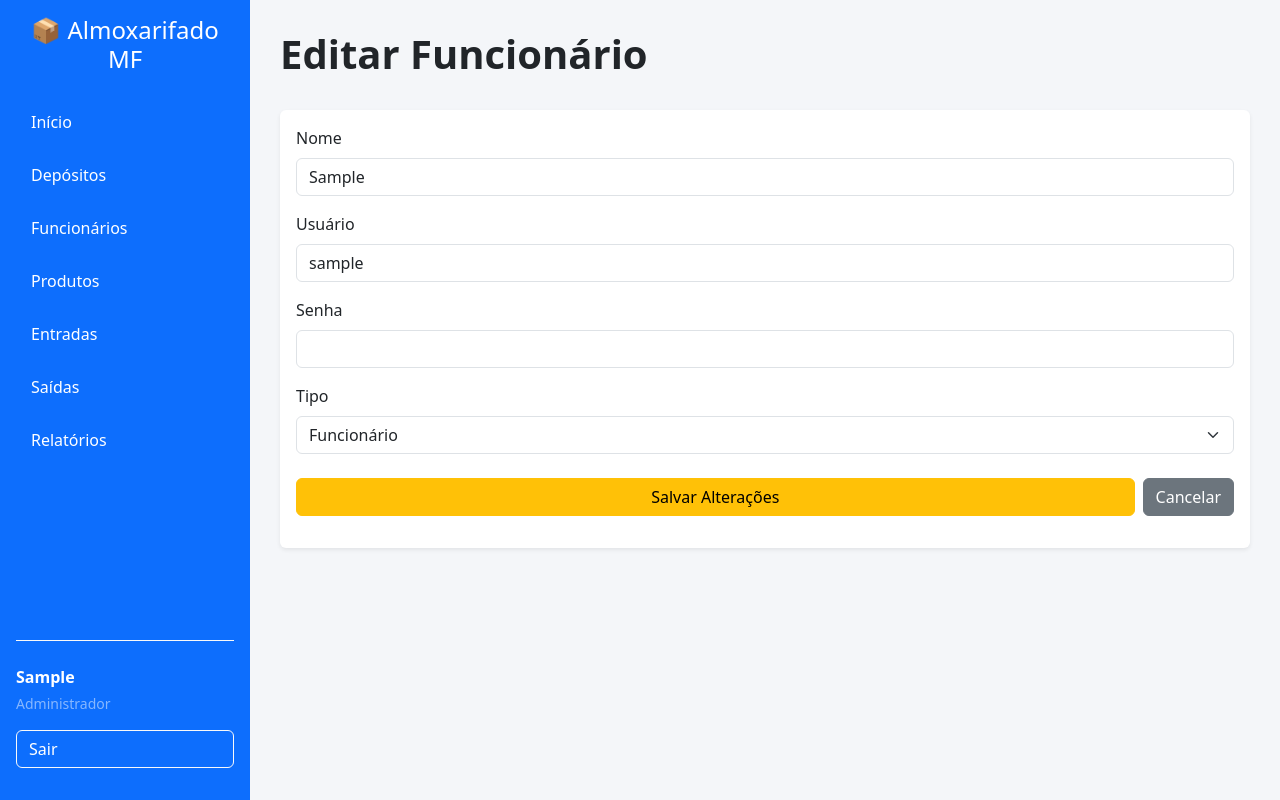
After one commit to oFimose/Rep-Python-Projeto, a Django app: page /funcionarios/editar/1/ in a window 1280 px wide. The commit adds this page. Run offline with Django 5.2, Linux system fonts and the light colour scheme; a user stored in the database is signed in; tables that the repository leaves empty hold one stand-in row (values such as "Sample post").

Commit message:
Login funcionario e ADM completo, Cadastro funcionario parte adm completo

```diff
--- a/almoxarifado_mf/settings.py
+++ b/almoxarifado_mf/settings.py
@@ -116,6 +116,7 @@ USE_TZ = True
 # https://docs.djangoproject.com/en/6.0/howto/static-files/
 
 STATIC_URL = 'static/'
+
 LOGIN_URL = 'login'
-LOGIN_REDIRECT_URL = 'dashboard'
+LOGIN_REDIRECT_URL = 'redirecionar_perfil'
 LOGOUT_REDIRECT_URL = 'login'
--- a/estoque/admin.py
+++ b/estoque/admin.py
@@ -1,8 +1,9 @@
 from django.contrib import admin
-from .models import Produto, Categoria, Depositos, Movimentacao
+from .models import Perfil, Produto, Categoria, Depositos, Movimentacao
 # Register your models here.
 
 admin.site.register(Produto)
 admin.site.register(Categoria)
 admin.site.register(Depositos)
 admin.site.register(Movimentacao)
+admin.site.register(Perfil)
--- a/estoque/templates/base.html
+++ b/estoque/templates/base.html
@@ -1,10 +1,3 @@
-<!DOCTYPE html>
-<html lang="pt-br">
-<head>
-    <meta charset="UTF-8">
-    <meta name="viewport" content="width=device-width, initial-scale=1.0">
-    <title>{% block title %}Almoxarifado MF{% endblock %}</title>
-
 <link href="https://cdn.jsdelivr.net/npm/bootstrap@5.3.8/dist/css/bootstrap.min.css" rel="stylesheet">
 
 <style>
@@ -46,45 +39,38 @@
 </style>
 
 </head>
-
 <body>
 <div class="d-flex">
-    <div class="sidebar p-3">
+    <div class="sidebar p-3 d-flex flex-column">
         <h4 class="text-white text-center mb-4">
-             Almoxarifado MF
+            📦 Almoxarifado MF
         </h4>
-
-        <a href="{% url 'dashboard' %}">
-            Início
-        </a>
-
-        <a href="{% url 'produtos' %}">
-            Produtos
-        </a>
-
-        <a href="{% url 'entrada' %}">
-            Entradas
-        </a>
-
-        <a href="{% url 'saida' %}">
-            Saídas
-        </a>
-
-        <a href="{% url 'depositos' %}">
-            Depósitos
-        </a>
-
-        <a href="{% url 'relatorio_produtos' %}">
-            Relatórios
-        </a>
-
-        <div class="mt-5">
-            <a href="/">
+        <a href="{% url 'dashboard' %}">Início</a>
+        {% if request.user.perfil.tipo == "ADMIN" %}
+            <a href="{% url 'depositos' %}">Depósitos</a>
+            <a href="{% url 'funcionarios' %}">Funcionários</a>
+        {% endif %}
+        <a href="{% url 'produtos' %}">Produtos</a>
+        <a href="{% url 'entrada' %}">Entradas</a>
+        <a href="{% url 'saida' %}">Saídas</a>
+        <a href="{% url 'relatorio_produtos' %}">Relatórios</a>
+        <div class="mt-auto pt-4 border-top border-light">
+            <p class="text-white mb-1">
+                <strong>{{ request.user.first_name|default:request.user.username }}</strong>
+            </p>
+            <small class="text-white-50">
+                {{ request.user.perfil.get_tipo_display }}
+            </small>
+            <form method="post" action="{% url 'logout' %}" class="mt-3">
+                {% csrf_token %}
+                <button
+                    type="submit"
+                    class="btn w-100 text-start text-white border border-light bg-transparent">
                     Sair
-            </a>
+                </button>
+            </form>
         </div>
     </div>
-
     <div class="content">
         {% block content %}
         {% endblock %}
--- /dev/null
+++ b/estoque/templates/cadastrar_funcionario.html
@@ -0,0 +1,63 @@
+{% extends 'base.html' %}
+{% block title %}
+{% if modo_edicao %}
+Editar Funcionário
+{% else %}
+Cadastrar Funcionário
+{% endif %}
+{% endblock %}
+
+{% block content %}
+<div class="d-flex justify-content-between align-items-center mb-4">
+    <h1 class="fw-bold">
+        {% if modo_edicao %}
+            Editar Funcionário
+        {% else %}
+            Cadastrar Funcionário
+        {% endif %}
+    </h1>
+</div>
+<div class="card border-0 shadow-sm">
+    <div class="card-body">
+        <form method="POST">
+            {% csrf_token %}
+            <div class="mb-3">
+                <label class="form-label">Nome</label>
+                <input type="text" name="nome" class="form-control" value="{{ funcionario.first_name|default:'' }}" required>
+            </div>
+            <div class="mb-3">
+                <label class="form-label">Usuário</label>
+                <input type="text" name="username" class="form-control" value="{{ funcionario.username|default:'' }}" required>
+            </div>
+            <div class="mb-3">
+                <label class="form-label">Senha</label>
+                <input type="password" name="senha" class="form-control" {% if not modo_edicao %}required{% endif %}>
+            </div>
+            <div class="mb-4">
+                <label class="form-label">Tipo</label>
+                <select name="tipo" class="form-select">
+                    <option value="FUNC" {% if perfil.tipo == "FUNC" %}selected{% endif %}>
+                        Funcionário
+                    </option>
+                    <option value="ADMIN" {% if perfil.tipo == "ADMIN" %}selected{% endif %}>
+                        Administrador
+                    </option>
+                </select>
+            </div>
+            <div class="d-flex gap-2">
+                <button type="submit" class="btn {% if modo_edicao %}btn-warning{% else %}btn-primary{% endif %} flex-fill">
+                    {% if modo_edicao %}
+                        Salvar Alterações
+                    {% else %}
+                        Cadastrar Funcionário
+                    {% endif %}
+                </button>
+                <a href="{% url 'funcionarios' %}" class="btn btn-secondary">
+                    Cancelar
+                </a>
+            </div>
+        </form>
+    </div>
+</div>
+
+{% endblock %}
--- a/estoque/templates/cadastrar_produto.html
+++ b/estoque/templates/cadastrar_produto.html
@@ -59,7 +59,9 @@ Cadastrar Produto
                                 </option>
                             {% endfor %}
                         </select>
+                        {% if request.user.perfil.tipo == "ADMIN" %}
                         <a href="{% url 'cadastrar_categoria' %}?next=fechar" target="_blank" class="btn btn-success">+</a>
+                        {% endif %}
                     </div>
                 </div>
 
--- a/estoque/templates/dashboard_adm.html
+++ b/estoque/templates/dashboard_adm.html
@@ -7,10 +7,10 @@ Dashboard
 {% block content %}
 
 <h1 class="fw-bold">
-    Bem-vindo ao Dashboard!
+    Bem-vindo ao Dashboard, {{ request.user.first_name|default:request.user.username }}!
 </h1>
 <p class="text-muted">
-    Aqui você pode gerenciar o estoque, visualizar relatórios e muito mais.
+    Tenha um ótimo trabalho!
 </p>
 
 <div class="row mb-4">
--- a/estoque/urls.py
+++ b/estoque/urls.py
@@ -3,39 +3,24 @@ from . import views
 from django.contrib.auth import views as auth_views
 
 urlpatterns = [
-    path("", views.redirecionar, name="redirecionar_perfil" ),
-    path('login/', auth_views.LoginView.as_view(template_name='login.html'), name="login"),
+    path("", views.redirecionar, name="redirecionar_perfil"),
+    path("login/", auth_views.LoginView.as_view(template_name="login.html"), name="login"),
     path('logout/', auth_views.LogoutView.as_view(), name="logout"),
     path("dashboard/", views.dashboard, name="dashboard"),
     path("produtos/", views.produtos, name="produtos"),
     path("produtos/cadastrar/", views.cadastrar_produto, name="cadastrar_produto"),
     path("produtos/editar/<int:produto_id>/", views.editar_produto, name="editar_produto"),
     path("produtos/excluir/<int:produto_id>/", views.excluir_produto, name="excluir_produto"),
-    path(
-        "categorias/cadastrar/",
-        views.cadastrar_categoria,
-        name="cadastrar_categoria"
-    ),
-
+    path("categorias/cadastrar/", views.cadastrar_categoria, name="cadastrar_categoria"),
     path("depositos/", views.depositos, name="depositos"),
-    path(
-        "depositos/cadastrar/",
-        views.cadastrar_deposito,
-        name="cadastrar_deposito"
-    ),
-
-    path('depositos/editar/<int:deposito_id>/',
-         views.editar_deposito,
-         name="editar_deposito"),
-
-    path('depositos/excluir/<int:deposito_id>/',
-         views.excluir_deposito,
-         name="excluir_deposito"),
-
+    path("depositos/cadastrar/", views.cadastrar_deposito, name="cadastrar_deposito"),
+    path('depositos/editar/<int:deposito_id>/', views.editar_deposito, name="editar_deposito"),
+    path('depositos/excluir/<int:deposito_id>/', views.excluir_deposito, name="excluir_deposito"),
+    path("funcionarios/", views.funcionarios, name="funcionarios"),
+    path("funcionarios/cadastrar/", views.cadastrar_funcionario, name="cadastrar_funcionario"),
+    path("funcionarios/editar/<int:funcionario_id>/", views.editar_funcionario, name="editar_funcionario"),
+    path("funcionarios/excluir/<int:funcionario_id>/", views.excluir_funcionario, name="excluir_funcionario"),
     path("entrada/", views.entrada, name="entrada"),
     path("saida/", views.saida, name="saida"),
-    path("relatorios/",
-         views.relatorio_produtos,
-         name="relatorio_produtos"
-),
+    path("relatorios/",  views.relatorio_produtos, name="relatorio_produtos"),
 ]
--- a/estoque/views.py
+++ b/estoque/views.py
@@ -1,9 +1,12 @@
 from django.contrib.auth.decorators import login_required
 from django.http import HttpResponse
 from django.shortcuts import render, redirect
-from .models import Produto, Categoria, Depositos, Movimentacao, Perfil
+from .models import Produto, Categoria, Depositos, Movimentacao, Perfil, User
 
 # Create your views here.
+def admin_verificar(request):
+    return hasattr(request.user, "perfil") and request.user.perfil.tipo == "ADMIN"
+
 @login_required
 def redirecionar(request):
     try:
@@ -49,6 +52,8 @@ def produtos(request):
 
 @login_required
 def cadastrar_produto(request):
+    if not admin_verificar(request):
+        return redirect("produtos")
     if request.method == "POST":
         categoria = Categoria.objects.get(
             id=request.POST["categoria"]
@@ -65,6 +70,8 @@ def cadastrar_produto(request):
 
 @login_required
 def editar_produto(request, produto_id):
+    if not admin_verificar(request):
+        return redirect("produtos")
     try:
         produto = Produto.objects.get(id=produto_id)
     except Produto.DoesNotExist:
@@ -92,6 +99,8 @@ def editar_produto(request, produto_id):
 
 @login_required
 def excluir_produto(request, produto_id):
+    if not admin_verificar(request):
+        return redirect("produtos")
     try:
         produto = Produto.objects.get(id=produto_id)
     except Produto.DoesNotExist:
@@ -123,6 +132,8 @@ def depositos(request):
 
 @login_required
 def cadastrar_deposito(request):
+    if not admin_verificar(request):
+        return redirect("depositos")
     if request.method == "POST":
         Depositos.objects.create(
             nome=request.POST["nome"],
@@ -133,6 +144,8 @@ def cadastrar_deposito(request):
 
 @login_required
 def editar_deposito(request, deposito_id):
+    if not admin_verificar(request):
+        return redirect("depositos")
     try:
         deposito = Depositos.objects.get(id=deposito_id)
     except Depositos.DoesNotExist:
@@ -151,6 +164,8 @@ def editar_deposito(request, deposito_id):
 
 @login_required
 def excluir_deposito(request, deposito_id):
+    if not admin_verificar(request):
+        return redirect("depositos")
     try:
         deposito = Depositos.objects.get(id=deposito_id)
     except Depositos.DoesNotExist:
@@ -280,3 +295,67 @@ def relatorio_produtos(request):
         "saidas": saidas,
         "saldo": saldo
     })
+
+@login_required
+def funcionarios(request):
+    if not admin_verificar(request):
+        return redirect("dashboard")
+    busca = request.GET.get("nome", "").strip()
+    funcionarios = User.objects.filter(perfil__tipo="FUNC")
+    if busca:
+        funcionarios = funcionarios.filter(first_name__icontains=busca)
+
+    return render(request, "funcionarios.html", {
+        "funcionarios": funcionarios
+    })
+
+@login_required
+def cadastrar_funcionario(request):
+    if not admin_verificar(request):
+        return redirect("dashboard")
+    if request.method == "POST":
+        usuario = User.objects.create_user(
+            username=request.POST["username"],
+            password=request.POST["senha"],
+            first_name=request.POST["nome"]
+        )
+        Perfil.objects.create(
+            usuario=usuario,
+            tipo="FUNC"
+        )
+        return redirect("funcionarios")
+    return render(request, "cadastrar_funcionario.html")
+
+@login_required
+def editar_funcionario(request, funcionario_id):
+    if not admin_verificar(request):
+        return redirect("dashboard")
+    try:
+        funcionario = User.objects.get(id=funcionario_id)
+    except User.DoesNotExist:
+        return redirect("funcionarios")
+    if request.method == "POST":
+        funcionario.first_name = request.POST["nome"]
+        funcionario.username = request.POST["username"]
+        if request.POST.get("senha"):
+            funcionario.set_password(request.POST["senha"])
+        funcionario.save()
+
+        return redirect("funcionarios")
+    return render(request, "cadastrar_funcionario.html", {
+        "funcionario": funcionario,
+        "modo_edicao": True
+    })
+
+@login_required
+def excluir_funcionario(request, funcionario_id):
+    if not admin_verificar(request):
+        return redirect("dashboard")
+    try:
+        funcionario = User.objects.get(id=funcionario_id)
+    except User.DoesNotExist:
+        return redirect("funcionarios")
+    if request.method == "POST":
+        funcionario.delete()
+
+    return redirect("funcionarios")
```
Also changed, not shown: estoque/templates/funcionarios.html (added, +70 -0 lines), estoque/templates/produtos.html (+7 -1 lines). Lines whose indentation alone changed are shown as unchanged.
